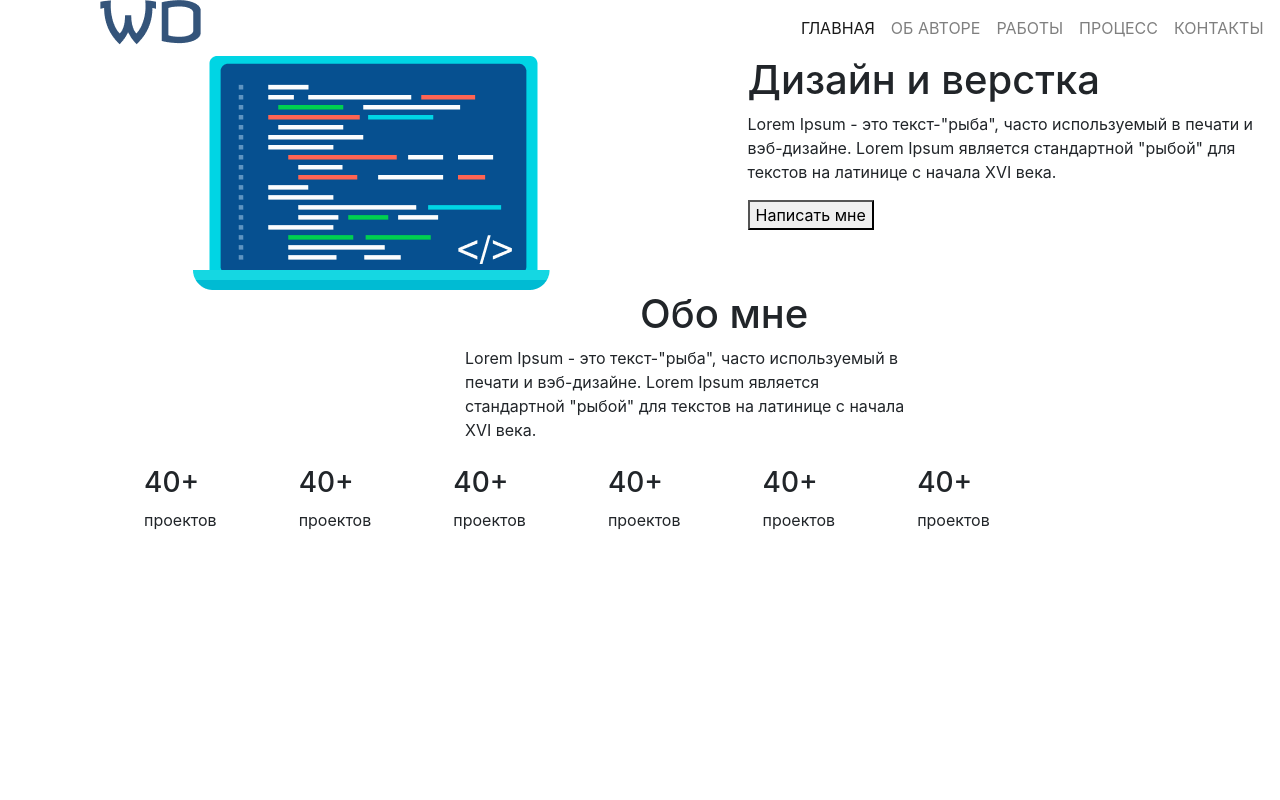
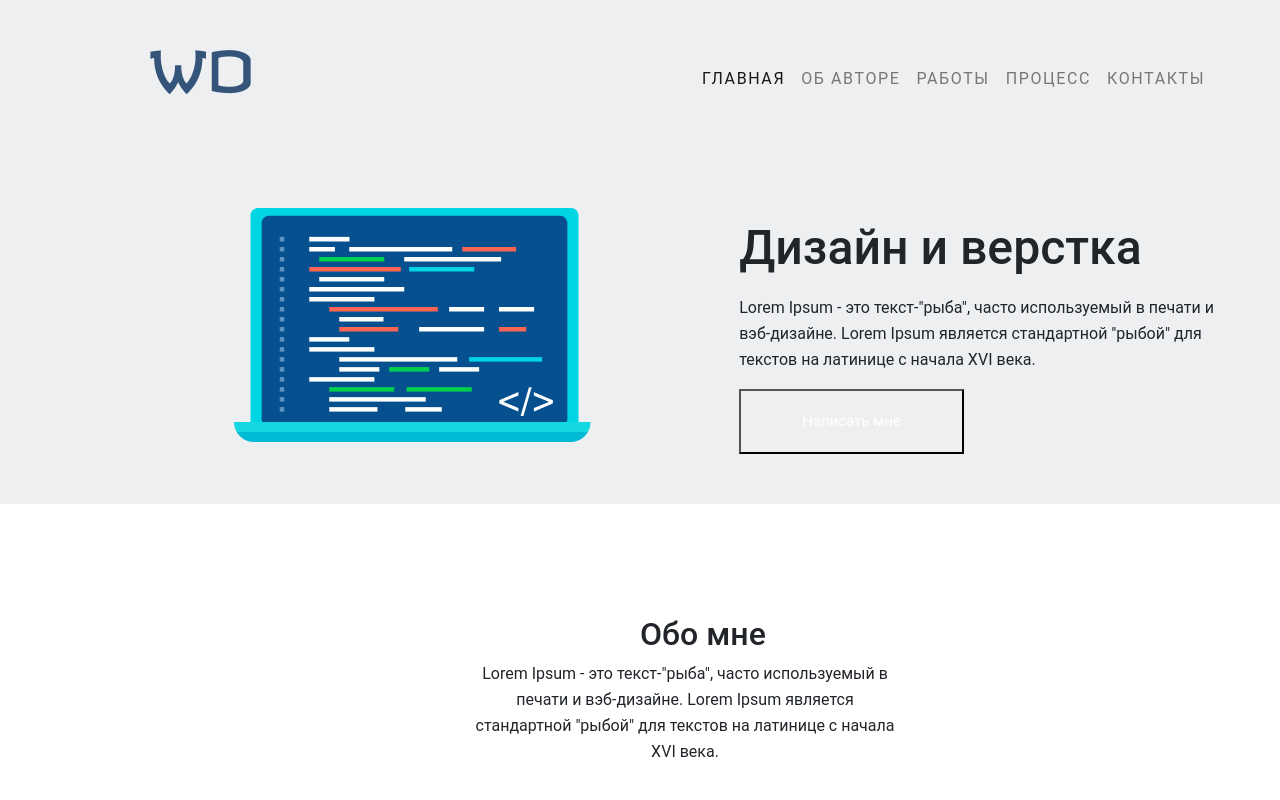
Before and after one commit to ruspect-io/SKill-task-7, a plain HTML site: page index.html in a window 1280 px wide. Shown: the top 800 px of the page. Drawn offline with nearby package versions, Linux system fonts and the light colour scheme.

Commit message:
edit css link
edit css link

```diff
--- a/index.html
+++ b/index.html
@@ -11,7 +11,7 @@
         <link rel="stylesheet" href="https://stackpath.bootstrapcdn.com/bootstrap/4.5.0/css/bootstrap.min.css"
             integrity="sha384-9aIt2nRpC12Uk9gS9baDl411NQApFmC26EwAOH8WgZl5MYYxFfc+NcPb1dKGj7Sk" crossorigin="anonymous">
         <link rel="stylesheet" href="bootstrap.js" type="css\style">
-        <link rel="stylesheet" href="../lesson 7/css/style.css">
+        <link rel="stylesheet" href="/css/style.css">
 
 
     </head>
```
